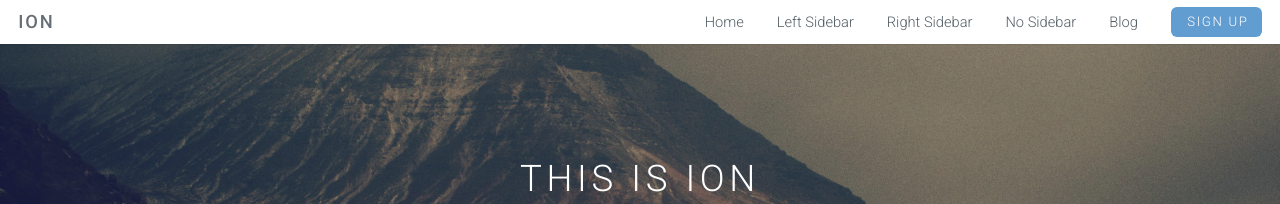
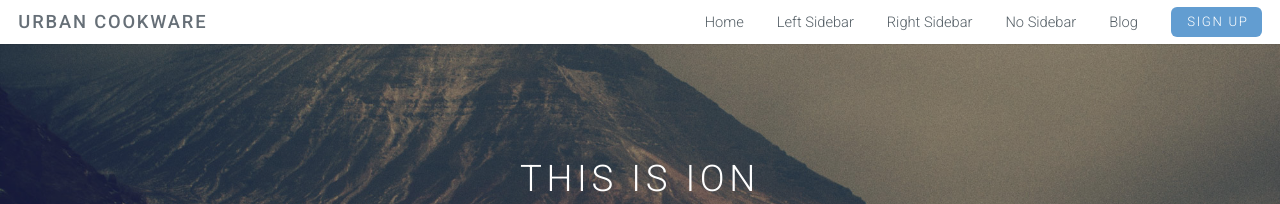
Before and after one commit to bullshkins/urbancookware, a Jekyll site: the page built from index.html, in a window 1280 px wide. Shown: the top 204 px of the page. Built offline with Jekyll 4.4.1, drawn with Linux system fonts in a browser that asks for light colours.

Commit message:
updating config files

```diff
--- a/_config.yml
+++ b/_config.yml
@@ -1,12 +1,12 @@
 # Site settings
-title: Ion
+title: Urban Cookware
 email: your-email@domain.com
 description: > # this means to ignore newlines until "baseurl:"
   Write an awesome description for your new site here. You can edit this
   line in _config.yml. It will appear in your document head meta (for
   Google search results) and in your feed.xml site description.
 baseurl: "/Ion-Jekyll-Theme" # the subpath of your site, e.g. /blog/
-url: "http://yourdomain.com" # the base hostname & protocol for your site
+url: "http://www.urbancookware.com" # the base hostname & protocol for your site
 twitter_username: jekyllrb
 github_username:  jekyll
 
```
